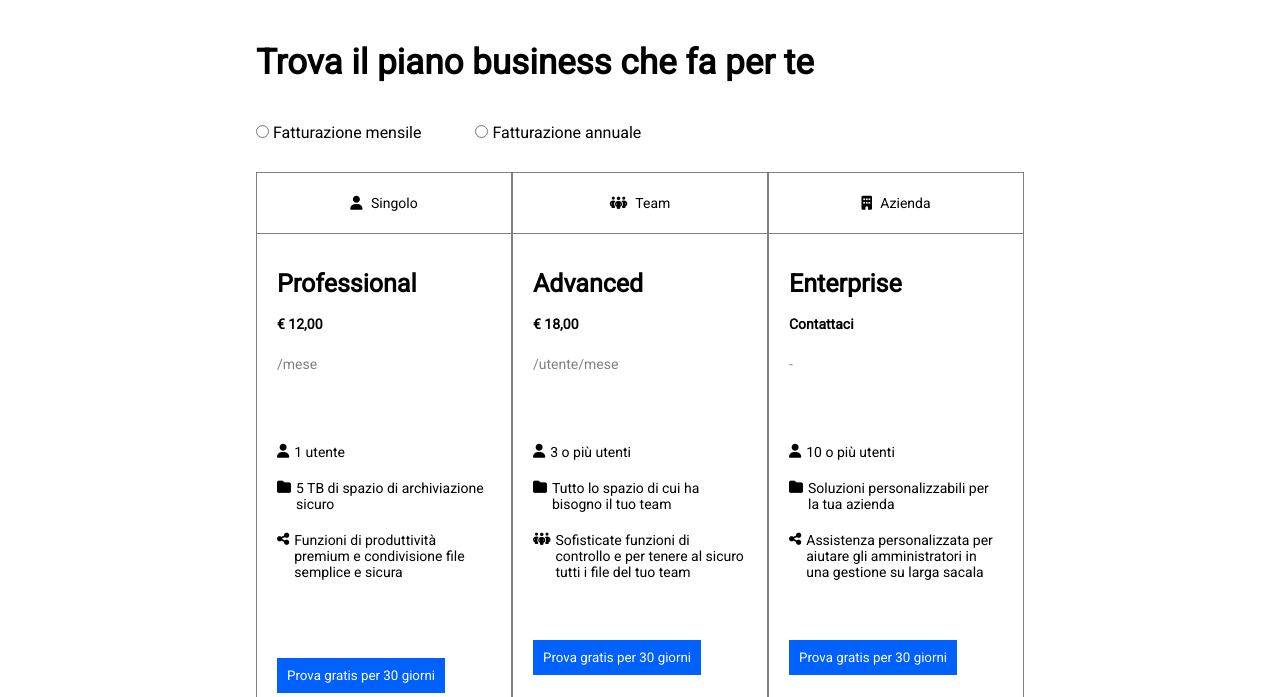
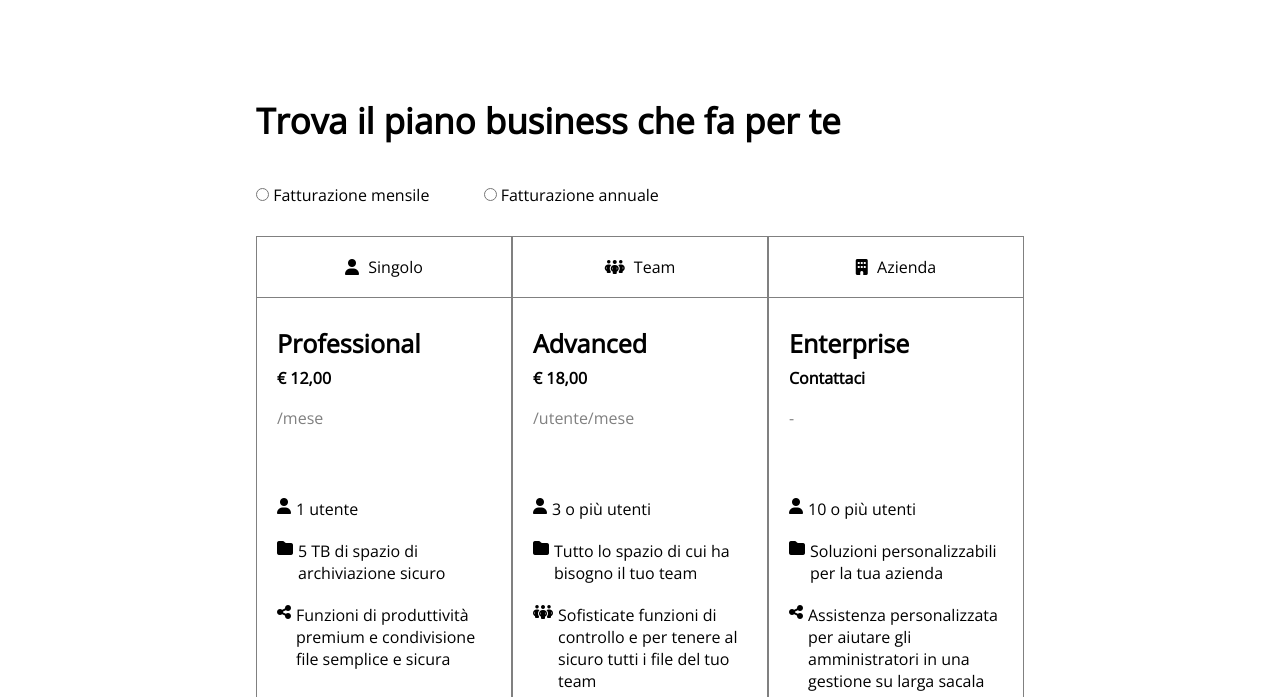
Before and after one commit to ClaudioAiello23/htmlcss-dropbox, a plain HTML site: page index.html in a window 1280 px wide. Shown: the part 872-1569 px from the top of the page. Drawn offline with nearby package versions, Linux system fonts and the light colour scheme.

Commit message:
Sistemazione font corretto e sistemazione Font-Size h2/h3

```diff
--- a/css/style.css
+++ b/css/style.css
@@ -44,7 +44,7 @@ COMMON
 */
 
 body{
-    font-family: 'Roboto', sans-serif;
+    font-family: 'Open Sans', sans-serif;
 }
 
 /*
@@ -62,6 +62,16 @@ header, .main_first_container a, footer{
 header a, footer a{
     color: inherit;
     text-decoration: inherit;
+}
+
+main h2{
+    font-size: 35px;
+    margin-bottom: 40px;
+}
+
+h3{
+    font-size: 25px;
+    line-height: 30px;
 }
 
 /*
@@ -197,11 +207,6 @@ main h1{
     padding-top: 100px;
 }
 
-.main_slim_container h2{
-    font-size: 35px;
-    margin-bottom: 40px;
-}
-
   .radio_buttons span{
     padding-right: 50px;
 }
@@ -240,22 +245,22 @@ main h1{
     line-height: 40px;
 }
 
+.type div{
+    color: gray;
+}
 
 /* Selettore avanzato :not(); tutte le scritte presenti nella classe
 "subscription" hanno font size "14"; solo l'h3 classe "subscription"
 ha font size "25". */
 
-h3{
+
+.subscription h3{
     font-size: 25px;
-}
-
-.type div{
-    color: gray;
 }
 
 .subscription:not(.type h3)
 {
-    font-size: 14px;
+    font-size: 16px;
 }
 /*
 ************************** */
@@ -348,9 +353,6 @@ Piano Abbonamento Singolo ai bottoni degli altri Piani Abbonamento */
     display: block;
 }
 
-.partner_content h3{
-    font-size: 25px;
-}
 
 .partner_content *{
     margin: 20px 0;
@@ -391,8 +393,6 @@ dalla risoluzione dello schermo. */
 }
 
 .business_container h3{
-    font-size: 18px;
-    line-height: 25px;
     margin-bottom: 20px;
 }
 
--- a/index.html
+++ b/index.html
@@ -7,7 +7,7 @@
     <!-- Google Fonts -->
     <link rel="preconnect" href="https://fonts.googleapis.com">
     <link rel="preconnect" href="https://fonts.gstatic.com" crossorigin>
-    <link href="https://fonts.googleapis.com/css2?family=Roboto&display=swap" rel="stylesheet">
+    <link href="https://fonts.googleapis.com/css2?family=Open+Sans&display=swap" rel="stylesheet">
     <!-- /Google Fonts -->
 
     <!-- Font Awesome -->
@@ -195,7 +195,7 @@
                 </div>
                 <div class="partner_content">
                     <h3>Entra in contatto con un partner Dropbox</h3>
-                    <p>Lorem, ipsum dolor sit amet consectetur adipisicing elit. Maxime exercitationem aspernatur velit, libero itaque officiis officia, doloremque ea vitae adipisci id deserunt corporis quos est cupiditate quae, rerum assumenda! Rem?Maxime exercitationem aspernatur velit, libero itaque officiis officia, doloremque ea vitae adipi</p>
+                    <p>Trova un partner Dropbox e HelloSign di fiducia. Ottieni le soluzioni e i servizi necessari per raggiungere i tuoi obiettivi aziendali, tra cui l'implementazione, integrazione, gestione e supporto continui.</p>
                     <button type="submit" class="standard_buttons">Trova un partner</button>
                 </div>
             </section>
```
